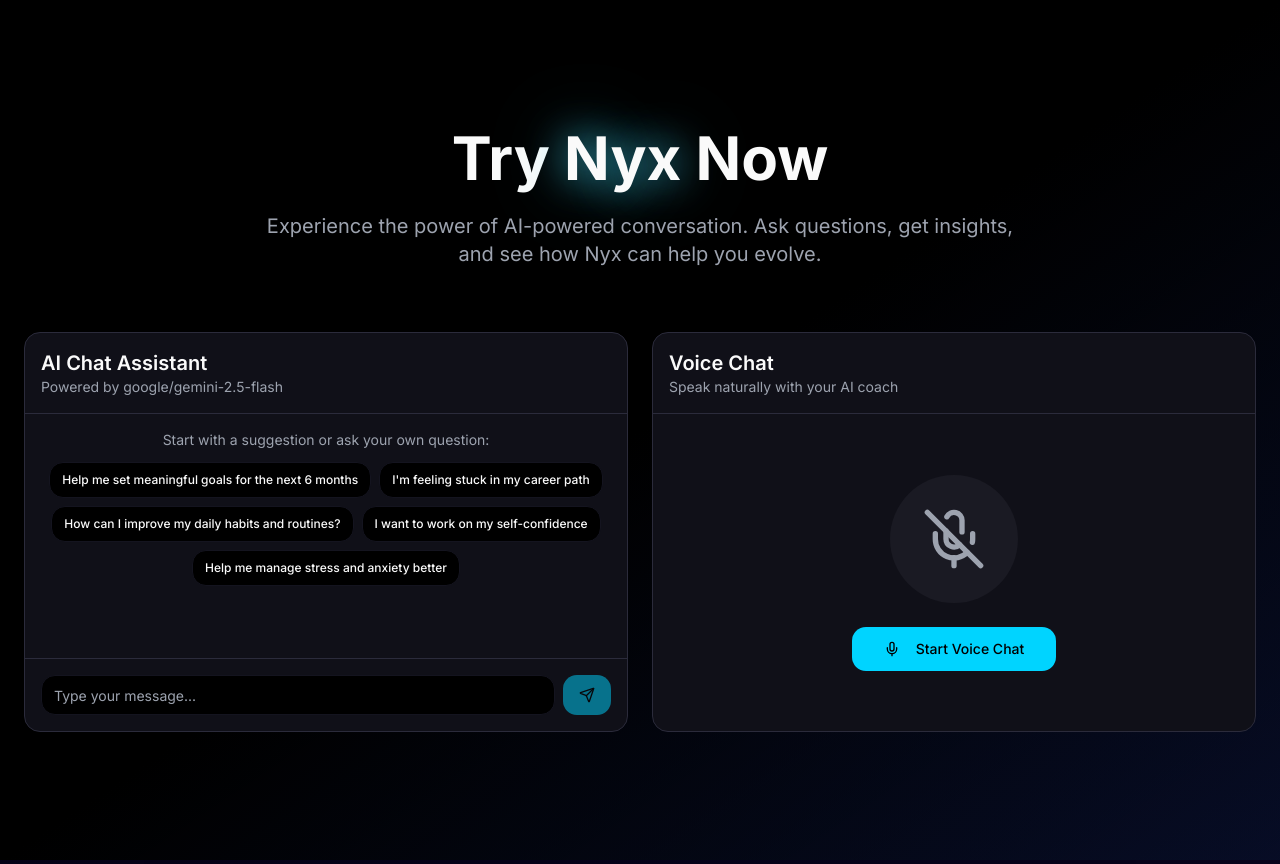
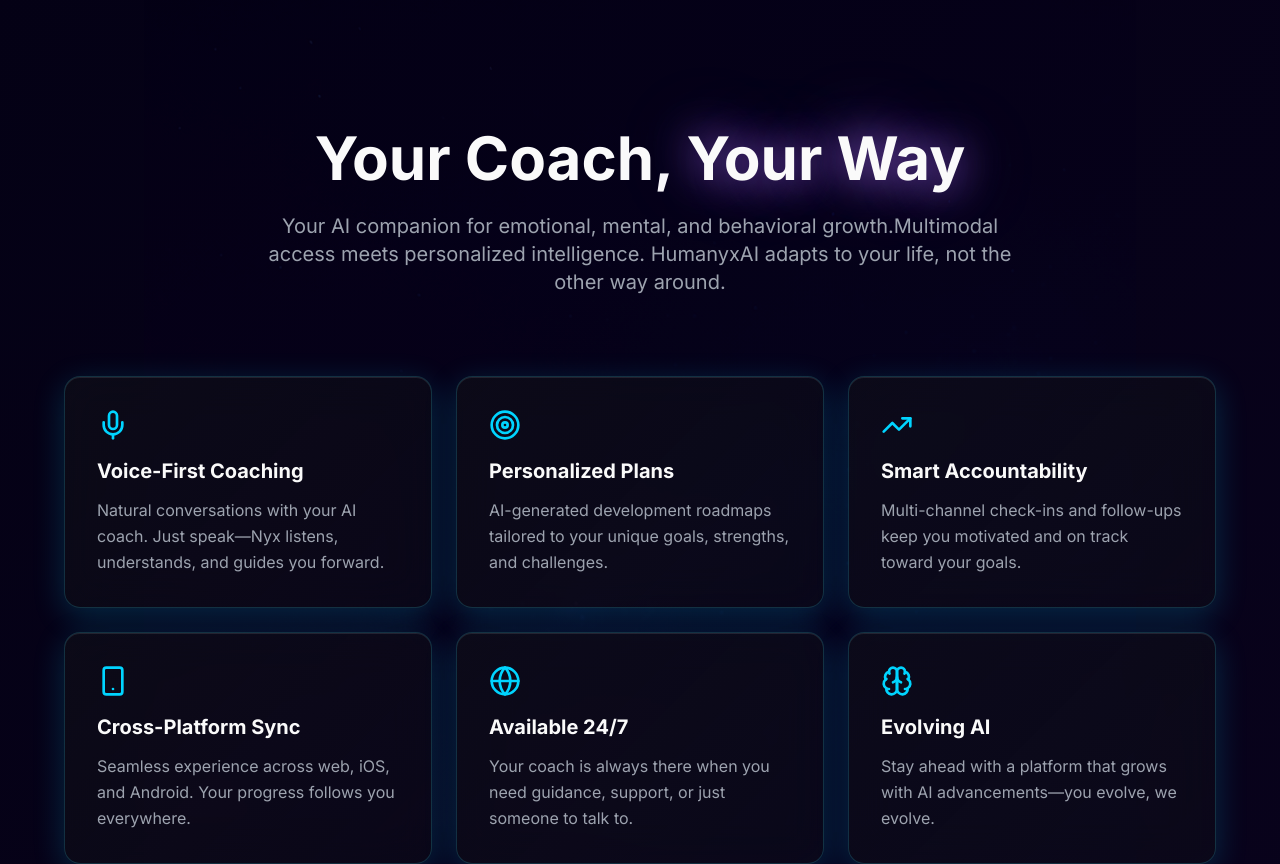
Before and after one commit to adskrats85-svg/humanyxai, a React (Vite) app: page / in a window 1280 px wide. Shown: the part 2060-2924 px from the top of the page. Built offline with nearby package versions, Linux system fonts and the light colour scheme; the HTML template or start-up script is replaced by a standard one.

Commit message:
Remove chat and voice examples
Remove ChatInterface and VoiceChat components and their imports from src/pages/Index.tsx.

```diff
--- a/src/pages/Index.tsx
+++ b/src/pages/Index.tsx
@@ -18,8 +18,6 @@ import alexThompson from "@/assets/reviews/alex-thompson.jpg";
 import { Mic, Sparkles, Brain, Globe, Smartphone, MessageCircle, Target, TrendingUp, Zap, Star } from "lucide-react";
 import { useState } from "react";
 import { useIsMobile } from "@/hooks/use-mobile";
-import ChatInterface from "@/components/ChatInterface";
-import VoiceChat from "@/components/VoiceChat";
 
 // Zod validation schema for signup form
 const signupSchema = z.object({
@@ -353,26 +351,6 @@ const Index = () => {
         </div>
       </section>
 
-      {/* AI Chat Section */}
-      <section className="py-32 relative overflow-hidden">
-        <div className="absolute inset-0 bg-gradient-to-br from-background via-background to-primary/5 pointer-events-none" />
-
-        <div className="container mx-auto px-6 relative z-10">
-          <div className="text-center mb-16">
-            <h2 className="text-4xl md:text-6xl font-bold mb-6">
-              Try <span className="glow-text">Nyx</span> Now
-            </h2>
-            <p className="text-xl text-muted-foreground max-w-3xl mx-auto">
-              Experience the power of AI-powered conversation. Ask questions, get insights, and see how Nyx can help you evolve.
-            </p>
-          </div>
-
-          <div className="grid md:grid-cols-2 gap-6 max-w-7xl mx-auto">
-            <ChatInterface />
-            <VoiceChat />
-          </div>
-        </div>
-      </section>
 
       {/* Features Section */}
       <section id="features" className="py-32 relative overflow-hidden">
```
